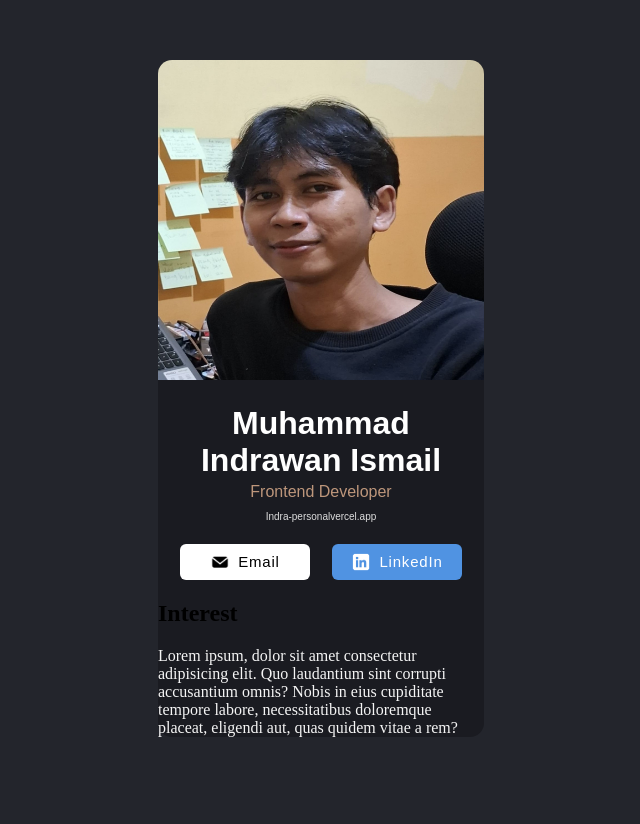
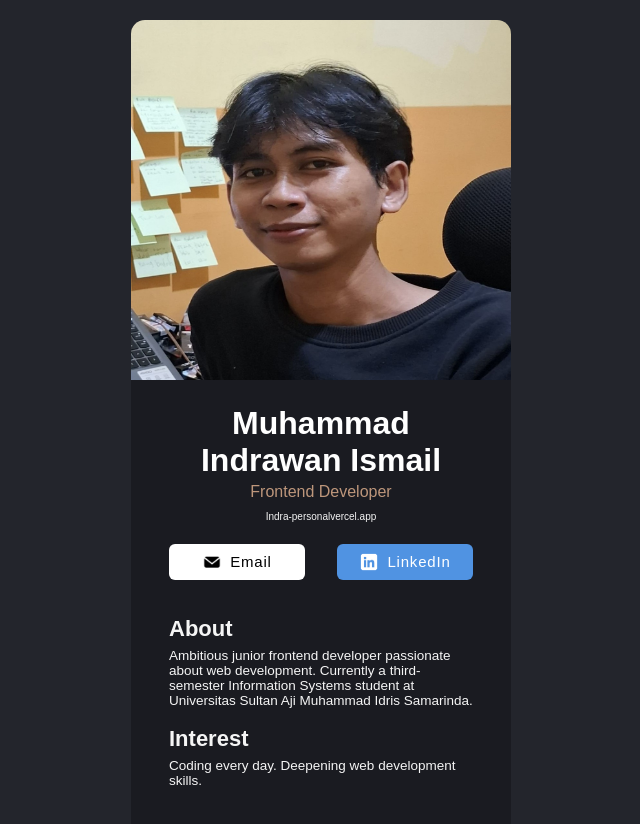
Before and after one commit to Indrawan-maker/mini-project-myprofile, a React (Vite) app: page / in a window 1280 px wide. Shown: the top 824 px of the page, without its empty margins (319-959 px from the left). Built offline with nearby package versions, Linux system fonts and the light colour scheme.

Commit message:
add text

```diff
--- a/App.jsx
+++ b/App.jsx
@@ -1,11 +1,12 @@
 import Info from "./components/Info"
 import Interest from "./components/Interest"
-
+import About from "./components/About"
 
 export default function App() {
     return (
         <div className="container">
         <Info />
+        <About />
         <Interest/>
         </div>
     )
--- a/components/About.jsx
+++ b/components/About.jsx
@@ -1,8 +1,13 @@
 export default function About() {
     return (
         <>
-        <h2></h2>
-        <p></p>
+        <div className="about-wrapper">
+        <h2>About</h2>
+        <p>
+            Ambitious junior frontend developer passionate about web development.
+            Currently a third-semester Information Systems student at Universitas Sultan Aji Muhammad Idris Samarinda.
+        </p>
+        </div>
         </>
     )
 }
--- a/components/Interest.jsx
+++ b/components/Interest.jsx
@@ -1,10 +1,13 @@
 export default function Interest() {
     return (
         <>
+        <div className="interest-wrapper">
         <h2>Interest</h2>
-        <p>Lorem ipsum, dolor sit amet consectetur adipisicing elit. Quo laudantium sint corrupti accusantium omnis?
-            Nobis in eius cupiditate tempore labore,
-            necessitatibus doloremque placeat, eligendi aut, quas quidem vitae a rem?</p>
+        <p>
+            Coding every day.
+            Deepening web development skills.
+        </p>
+        </div>
         </>
     )
 }
--- a/index.css
+++ b/index.css
@@ -8,11 +8,11 @@ body {
     align-items: center;
     justify-content: center;
     background: #23252C;
-    padding: 60px;
+    padding: 20px;
 }
 
 .container {
-    width: 326px;
+    width: 380px;
     min-height: 655px;
     background-color: #1a1b21;
     border-radius: 14px;
@@ -24,11 +24,14 @@ body {
     width: 100%;
     border-top-left-radius: 14px;
     border-top-right-radius: 14px;
-    height: 40vh;
+    height: 45vh;
 }
 
 .main-text {
+    margin-left: auto;
+    margin-right: auto;
     font-family: sans-serif;
+    width: 280px;
 }
 
 h1{
@@ -54,15 +57,17 @@ h4{
 }
 
 .main-button{
-    margin-top: 22px;
     display: flex;
-    justify-content: space-evenly;
+    justify-content: space-between;
     align-items: center;
+    padding: 12px;
+    padding: 38px;
+    margin-top: -26px;
 }
 
 .email-btn{
     background-color: #ffffff;
-    width: 130px;
+    width: 136px;
     height: 32px;
     display: flex;
     align-items: center;
@@ -82,7 +87,7 @@ h4{
 .lin-btn{
     background-color: #5093e2;
     color: #ffffff;
-    width: 130px;
+    width: 136px;
     height: 32px;
     display: flex;
     align-items: center;
@@ -106,6 +111,30 @@ a{
     text-decoration: none;
 }
 
-p{
+.main-p{
     color: #f5f5f5;
 }
+
+.about-wrapper {
+    padding: 38px;
+    font-family: sans-serif;
+    color: #f5f5f5;
+    margin-top: -58px;
+}
+
+
+.interest-wrapper {
+    padding: 38px;
+    font-family: sans-serif;
+    color: #f5f5f5;
+    margin-top: -90px;
+}
+
+h2{
+    font-size: 22px;
+}
+
+p{
+    font-size: 13.5px;
+    margin-top: -12px;
+}
```
